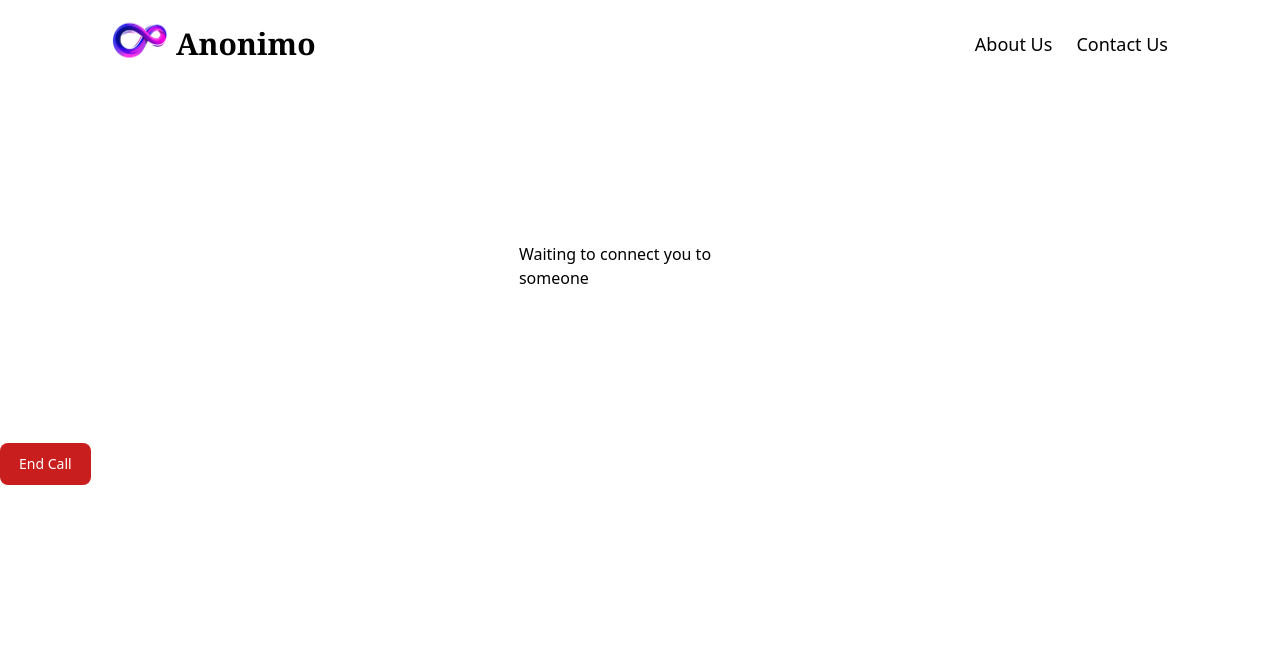
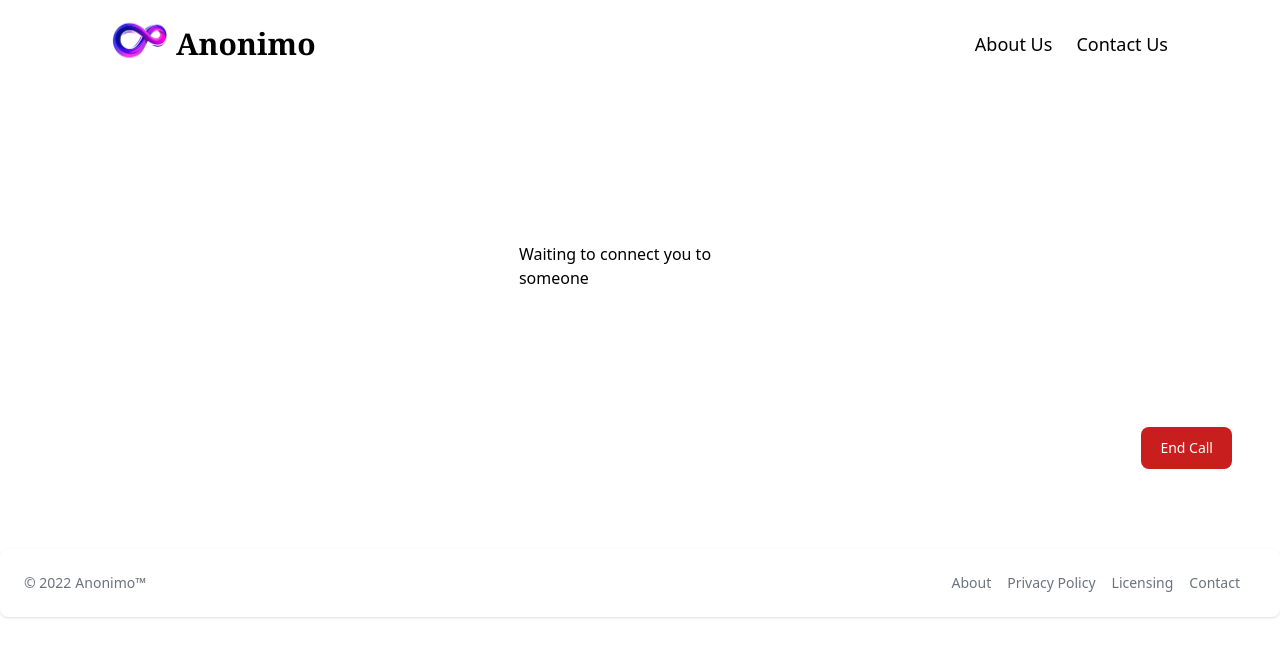
Before and after one commit to parasmahla1/HackByte, a React (Vite) app: page /call in a window 1280 px wide. Both pictures are taken after a click on the button "Join". Shown: the top 656 px of the page. Built offline with nearby package versions, Linux system fonts and the light colour scheme; no server answers.

Commit message:
End call button
Signed-off-by: AstikSharma <astiksharma26@gmail.com>

```diff
--- a/src/components/Room.tsx
+++ b/src/components/Room.tsx
@@ -4,6 +4,7 @@ import { useSearchParams } from "react-router-dom";
 import { Socket, io } from "socket.io-client";
 import Header from "./Header";
 import { Button } from "flowbite-react";
+import Foot from "./Foot";
 
 const URL = "http://localhost:3000";
 
@@ -209,8 +210,9 @@ export const Room = ({
         {lobby ? "Waiting to connect you to someone" : null}
         <video autoPlay width={500} height={500} ref={remoteVideoRef} className="rounded-3xl" />
         </div>
-        <Button className="mt-16 ml-26" color="failure" onClick={() => {
-            location.reload()
-        }}>End Call</Button>
+        <Button className="mt-12 ml-auto mr-12" color="failure" onClick={() => {
+    location.reload()
+}}>End Call</Button>
+    <Foot/>
     </div>
 }
```
